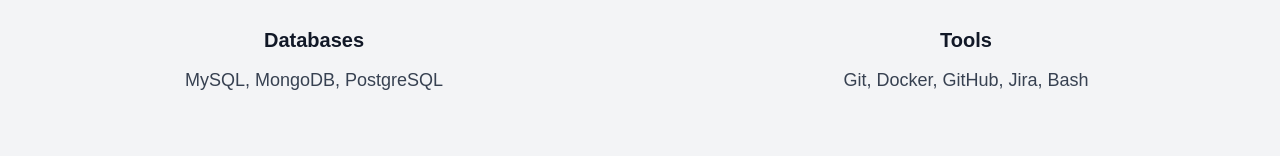
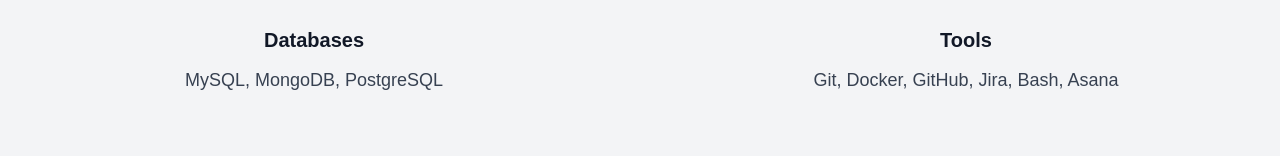
Before and after one commit to Bermet777/portfolio, a React (Create React App) app: page / in a window 1280 px wide. Shown: the part 998-1154 px from the top of the page. Built offline with nearby package versions, Linux system fonts and the light colour scheme.

Commit message:
technology added

```diff
--- a/src/components/Technologies.js
+++ b/src/components/Technologies.js
@@ -27,7 +27,7 @@
           <div>
             <strong className="block text-xl mb-3">Tools</strong>
             <p className="text-gray-700">
-              Git, Docker, GitHub, Jira, Bash
+              Git, Docker, GitHub, Jira, Bash, Asana
             </p>
           </div>
         </div>
```
